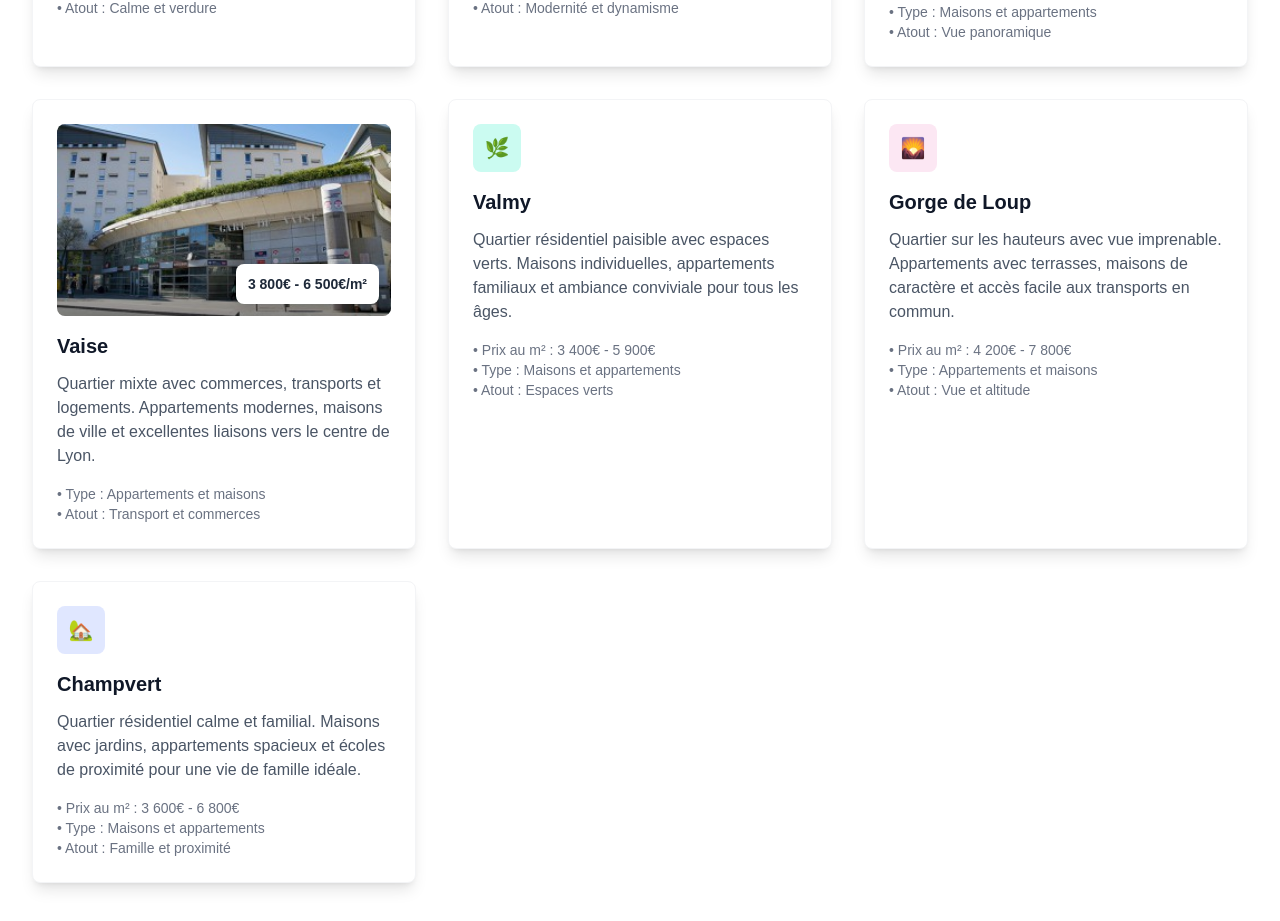
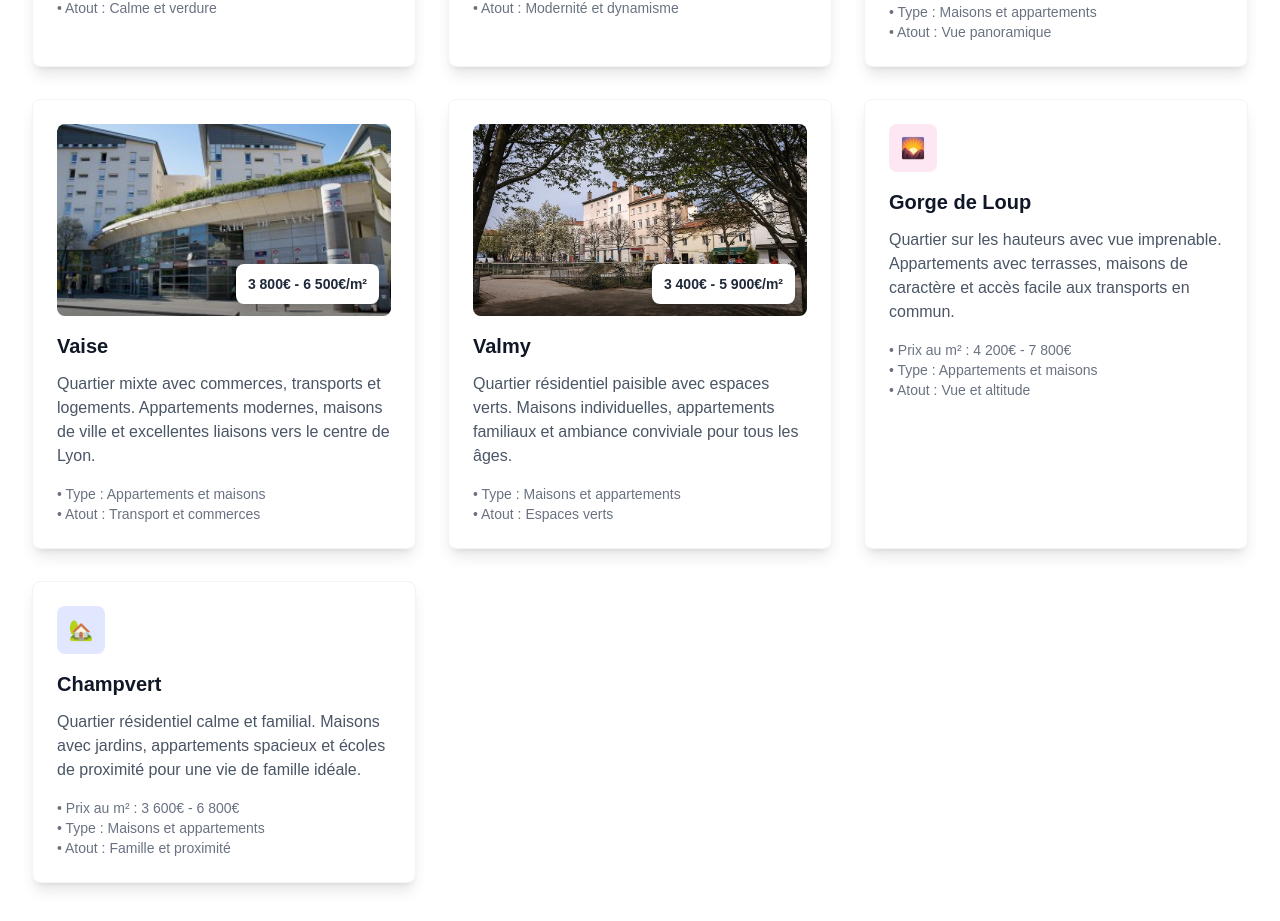
Before and after one commit to jtassin/gab_immo, a Next.js app: page / in a window 1280 px wide. Shown: the part 2157-3078 px from the top of the page. Built offline with nearby package versions, Linux system fonts and the light colour scheme.

Commit message:
add valmy

```diff
--- a/src/app/page.tsx
+++ b/src/app/page.tsx
@@ -253,8 +253,16 @@ export default function Home() {
 
             {/* Valmy */}
             <div className="bg-white rounded-lg shadow-lg p-6 border border-gray-100 hover:shadow-xl transition-shadow duration-300">
-              <div className="w-12 h-12 bg-teal-100 rounded-lg flex items-center justify-center mb-4">
-                <span className="text-teal-600 text-xl">🌿</span>
+              <div className="w-full h-48 rounded-lg mb-4 overflow-hidden relative">
+                <img
+                  src="/valmy.webp"
+                  alt="Valmy - Quartier résidentiel paisible avec espaces verts"
+                  className="w-full h-full object-cover"
+                />
+                <div className="absolute inset-0 bg-gradient-to-t from-black via-transparent to-transparent opacity-40"></div>
+                <div className="absolute bottom-3 right-3 bg-white bg-opacity-95 rounded-lg px-3 py-2 shadow-lg">
+                  <span className="text-gray-800 text-sm font-bold">3 400€ - 5 900€/m²</span>
+                </div>
               </div>
               <h3 className="text-xl font-bold text-gray-900 mb-3">Valmy</h3>
               <p className="text-gray-600 mb-4">
@@ -262,7 +270,6 @@ export default function Home() {
                 appartements familiaux et ambiance conviviale pour tous les âges.
               </p>
               <div className="text-sm text-gray-500">
-                <p>• Prix au m² : 3 400€ - 5 900€</p>
                 <p>• Type : Maisons et appartements</p>
                 <p>• Atout : Espaces verts</p>
               </div>
```
Also changed, not shown: public/valmy.webp (added).
